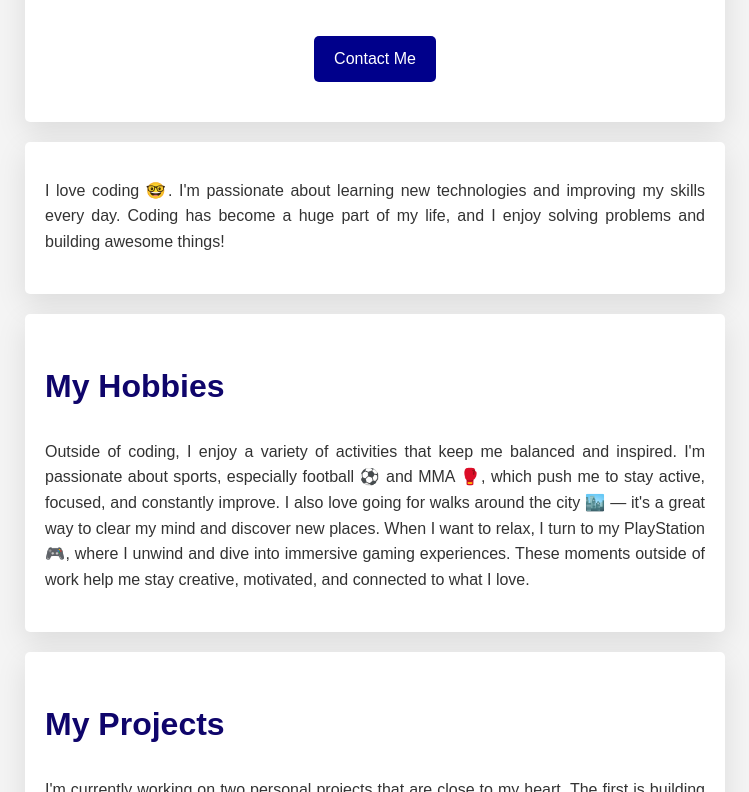
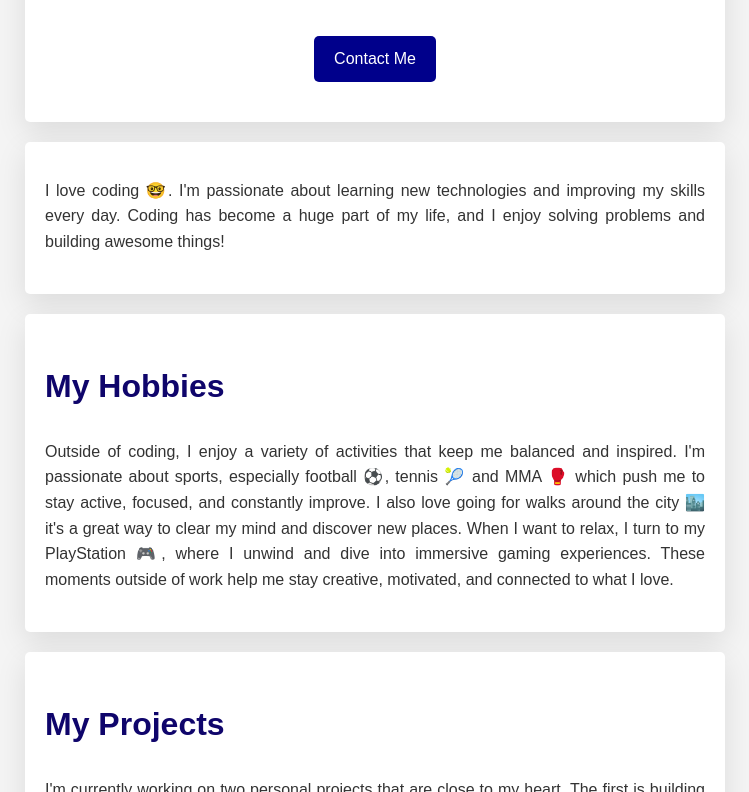
Before and after one commit to natanzps/my-profile, a plain HTML site: page index.html in a window 1280 px wide. Shown: the part 405-1197 px from the top of the page, without its empty margins (265-1014 px from the left). Drawn offline with Linux system fonts and the light colour scheme.

Commit message:
Update index.html

```diff
--- a/index.html
+++ b/index.html
@@ -34,7 +34,7 @@
     <div class="card-white">
       <section>
         <h2>My Hobbies</h2>
-        <p>Outside of coding, I enjoy a variety of activities that keep me balanced and inspired. I'm passionate about sports, especially football ⚽ and MMA 🥊, which push me to stay active, focused, and constantly improve. I also love going for walks around the city 🏙️ — it's a great way to clear my mind and discover new places. When I want to relax, I turn to my PlayStation 🎮, where I unwind and dive into immersive gaming experiences. These moments outside of work help me stay creative, motivated, and connected to what I love.</p>
+        <p>Outside of coding, I enjoy a variety of activities that keep me balanced and inspired. I'm passionate about sports, especially football ⚽, tennis 🎾 and MMA 🥊 which push me to stay active, focused, and constantly improve. I also love going for walks around the city 🏙️ it's a great way to clear my mind and discover new places. When I want to relax, I turn to my PlayStation 🎮, where I unwind and dive into immersive gaming experiences. These moments outside of work help me stay creative, motivated, and connected to what I love.</p>
       </section>
     </div>
 
```
